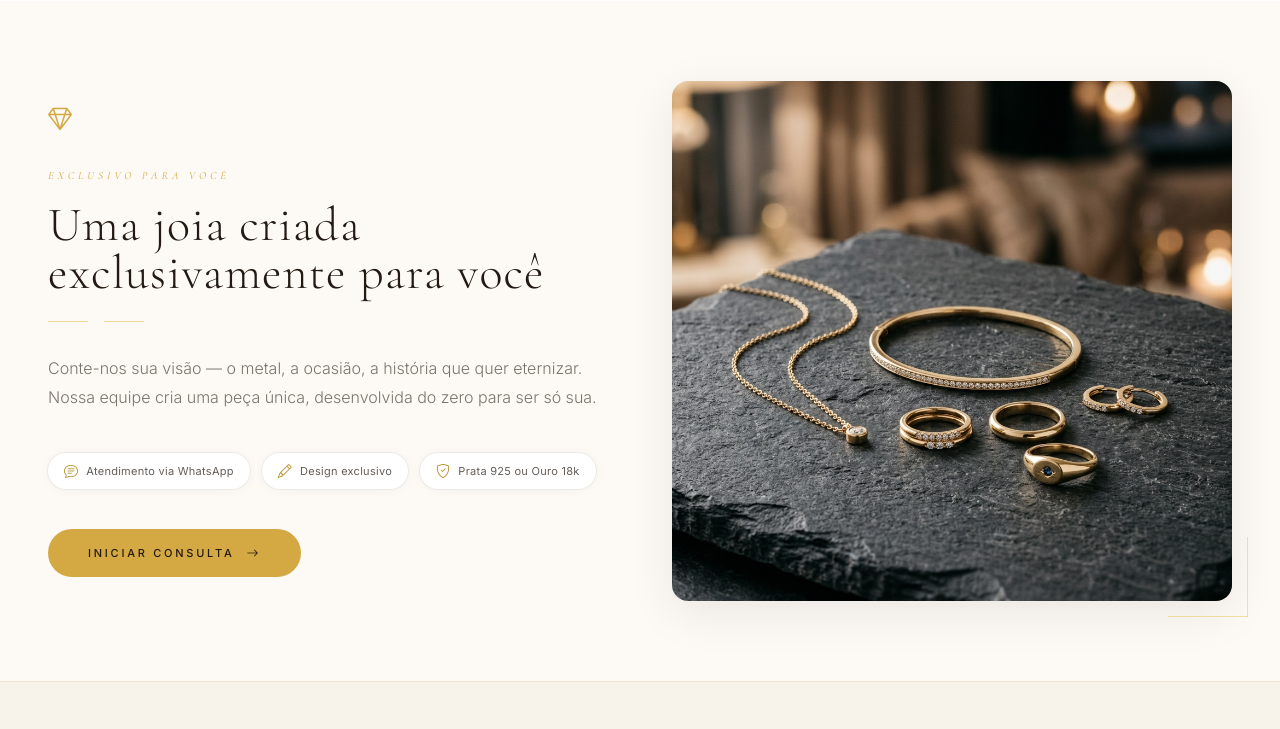
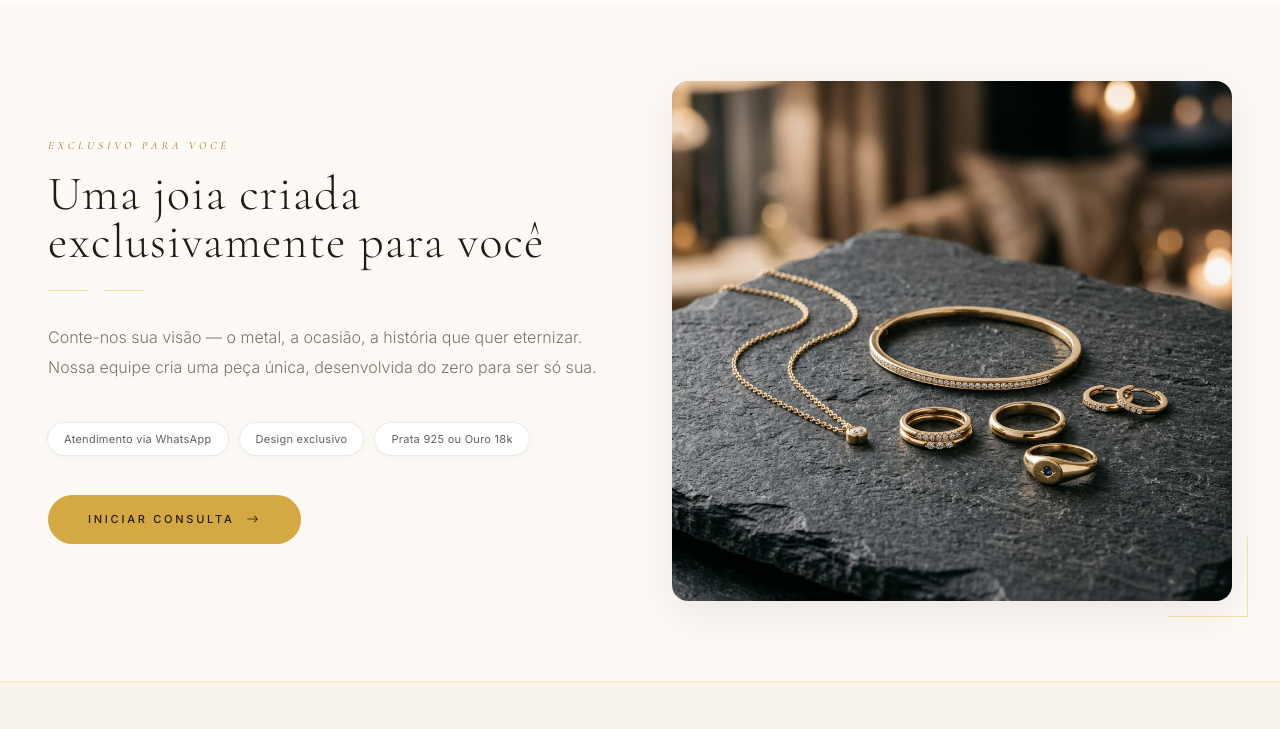
Before and after one commit to 23Edu4rd0/OuriPrata, a Django app: page / in a window 1280 px wide. Shown: the part 2156-2885 px from the top of the page. Run offline with Django 5.2, Linux system fonts and the light colour scheme; data that the repository does not hold is empty; some libraries are stand-ins or nearby versions.

Commit message:
fix: tira os ícones das pills e o diamante isolado, sobe contraste do eyebrow
Ícones dentro de pill/badge é o clichê de landing page genérica —
tira os três (chat, lápis, escudo), fica só o texto na pill. O
diamante solto acima de "Exclusivo para você" sai também, mesmo
motivo: elemento decorativo sem função, mais um resquício do mesmo
estilo.

"Exclusivo para você" estava em gold-400 sobre bg-cream-50 (quase
branco) — contraste ~2.1:1, ilegível. Sobe pra gold-600 + peso médio,
~4:1, ainda dourado mas legível de verdade.

Co-Authored-By: Claude Opus 5 <noreply@anthropic.com>

```diff
--- a/catalogo/templates/landing_page/partials/_consulta_cta.html
+++ b/catalogo/templates/landing_page/partials/_consulta_cta.html
@@ -7,9 +7,7 @@
       <!-- Texto -->
       <div class="lg:col-span-6 text-center lg:text-left">
 
-        <i class="bi bi-gem text-gold-400 text-2xl mb-8 inline-block" aria-hidden="true"></i>
-
-        <p class="font-serif italic text-[11px] tracking-[0.35em] text-gold-400 uppercase mb-4">Exclusivo para você</p>
+        <p class="font-serif italic text-[11px] tracking-[0.35em] text-gold-600 font-medium uppercase mb-4">Exclusivo para você</p>
         <h2 class="font-serif text-3xl md:text-5xl text-ink font-light tracking-wide leading-tight mb-6">
           Uma joia criada<br class="hidden md:block"> exclusivamente para você
         </h2>
@@ -26,14 +24,14 @@
 
         <!-- Feature pills -->
         <div class="flex flex-wrap items-center justify-center lg:justify-start gap-3 mb-10">
-          <span class="inline-flex items-center gap-2 px-4 py-2 rounded-full bg-white ring-1 ring-ink/5 shadow-[0_1px_12px_rgba(0,0,0,.04)] text-[11px] text-ink/70 tracking-wide">
-            <i class="bi bi-chat-text text-gold-500 text-sm"></i> Atendimento via WhatsApp
+          <span class="inline-flex items-center px-4 py-2 rounded-full bg-white ring-1 ring-ink/5 shadow-[0_1px_12px_rgba(0,0,0,.04)] text-[11px] text-ink/70 tracking-wide">
+            Atendimento via WhatsApp
           </span>
-          <span class="inline-flex items-center gap-2 px-4 py-2 rounded-full bg-white ring-1 ring-ink/5 shadow-[0_1px_12px_rgba(0,0,0,.04)] text-[11px] text-ink/70 tracking-wide">
-            <i class="bi bi-pencil text-gold-500 text-sm"></i> Design exclusivo
+          <span class="inline-flex items-center px-4 py-2 rounded-full bg-white ring-1 ring-ink/5 shadow-[0_1px_12px_rgba(0,0,0,.04)] text-[11px] text-ink/70 tracking-wide">
+            Design exclusivo
           </span>
-          <span class="inline-flex items-center gap-2 px-4 py-2 rounded-full bg-white ring-1 ring-ink/5 shadow-[0_1px_12px_rgba(0,0,0,.04)] text-[11px] text-ink/70 tracking-wide">
-            <i class="bi bi-shield-check text-gold-500 text-sm"></i> Prata 925 ou Ouro 18k
+          <span class="inline-flex items-center px-4 py-2 rounded-full bg-white ring-1 ring-ink/5 shadow-[0_1px_12px_rgba(0,0,0,.04)] text-[11px] text-ink/70 tracking-wide">
+            Prata 925 ou Ouro 18k
           </span>
         </div>
 
```
